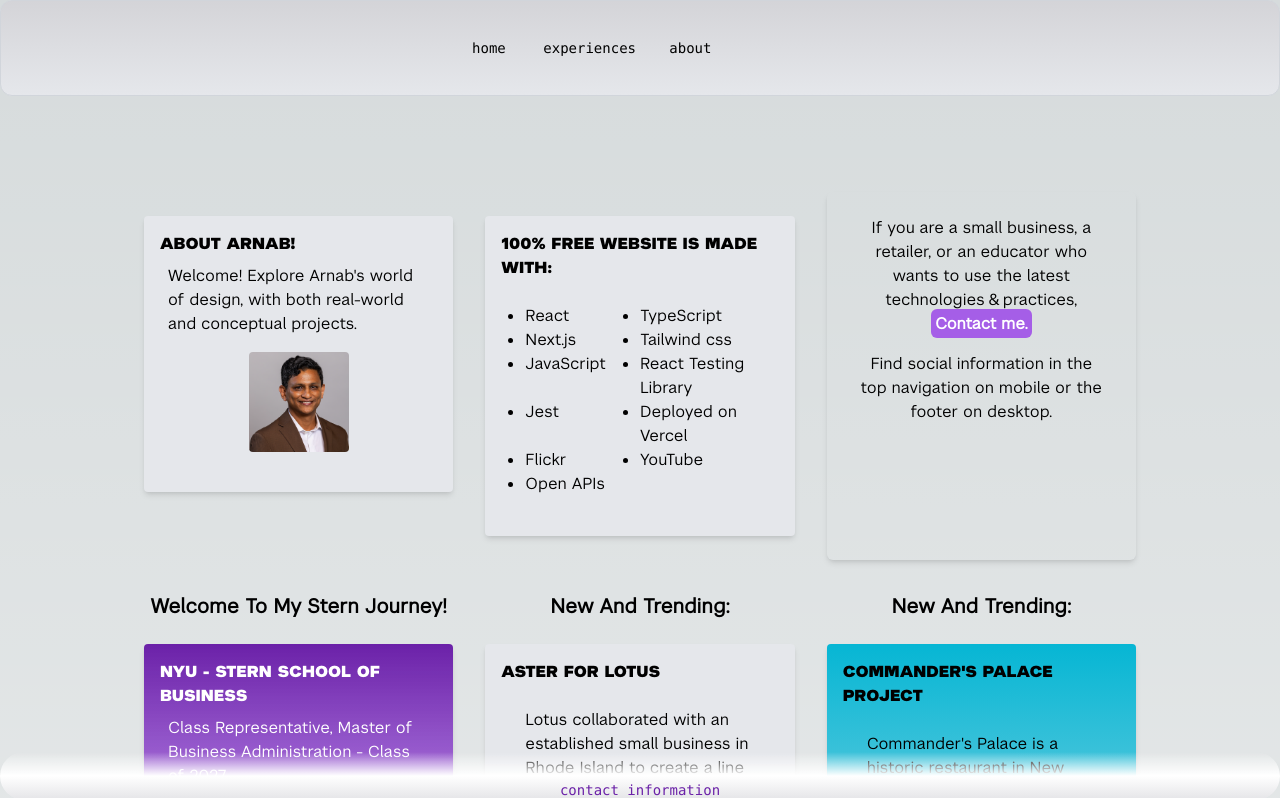
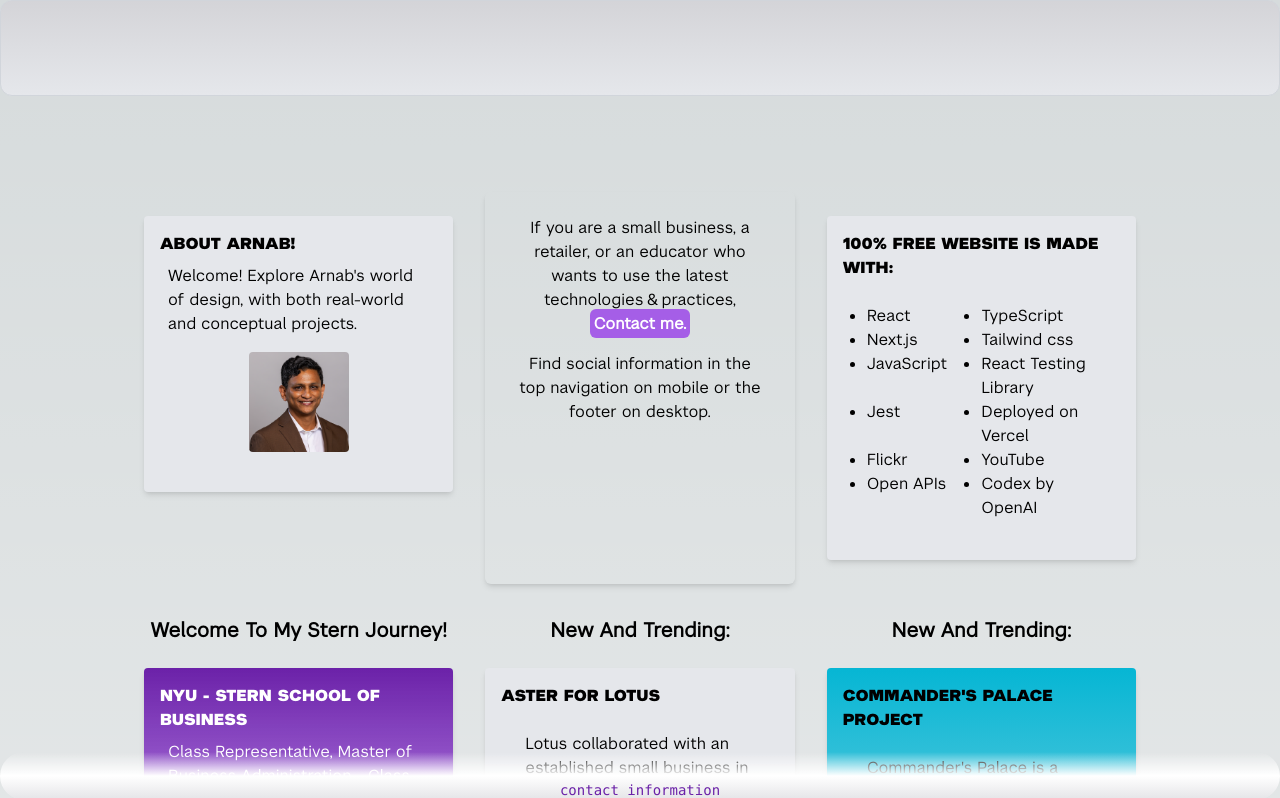
Before and after one commit to arnab-156/arnab-majumdar, a Next.js app: page / in a window 1280 px wide. Shown: the top 798 px of the page. Built offline with nearby package versions, Linux system fonts and the light colour scheme.

Commit message:
Reorder home tiles and add credit

```diff
--- a/src/app/page.tsx
+++ b/src/app/page.tsx
@@ -1,5 +1,5 @@
 import Link from 'next/link';
-import { Card } from "../app/components/card";
+import { Card } from "./components/card";
 import { CalculatorIcon, ComputerIcon, ReadIcon } from "./components/icons";
 import { cardWrapperStyle, nycBackgroundTheme, buttonStyle, tiffanyBackgroundTheme } from './utility/stylevariables';
 
@@ -14,6 +14,14 @@ export default function Home() {
             imageUrl="/headshot.png"
             description="Welcome! Explore Arnab&#39;s world of design, with both real-world and conceptual projects."
           />
+        </div>
+
+        <div className="shadow-md rounded-md text-center py-4 px-8 m-4">
+          <p className="m-2">
+            If you are a small business, a retailer, or an educator who wants to use the latest technologies & practices, <strong> <Link className={`${buttonStyle}`} href="/help" aria-label="go to calendar to schedule a google meet">Contact me.</Link></strong>
+          </p>
+
+          <p className="mt-4"> Find social information in the top navigation on mobile or the footer on desktop.</p>
         </div>
 
         <div className={cardWrapperStyle}>
@@ -33,16 +41,9 @@ export default function Home() {
               <li className="hover:underline text-wrap">Flickr</li>
               <li className="hover:underline text-wrap">YouTube</li>
               <li className="hover:underline text-wrap">Open APIs</li>
+              <li className="hover:underline text-wrap">Codex by OpenAI</li>
             </ul>
           </Card>
-        </div>
-
-        <div className="shadow-md rounded-md text-center py-4 px-8 m-4">
-          <p className="m-2">
-            If you are a small business, a retailer, or an educator who wants to use the latest technologies & practices, <strong> <Link className={`${buttonStyle}`} href="/help" aria-label="go to calendar to schedule a google meet">Contact me.</Link></strong>
-          </p>
-
-          <p className="mt-4"> Find social information in the top navigation on mobile or the footer on desktop.</p>
         </div>
 
         <div className={cardWrapperStyle}>
@@ -55,7 +56,6 @@ export default function Home() {
             description="Class Representative, Master of Business Administration - Class of 2027"
           />
         </div>
-
 
         <div className={cardWrapperStyle} id="aster">
           <h2 className="text-xl font-bold text-center capitalize" >New and Trending:</h2>
```
